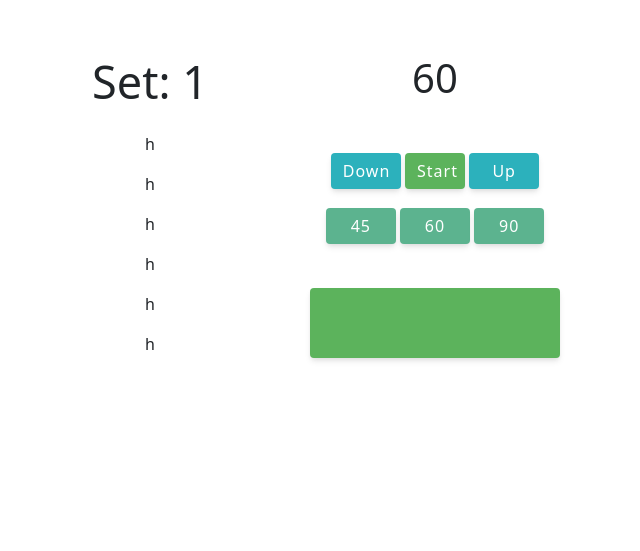
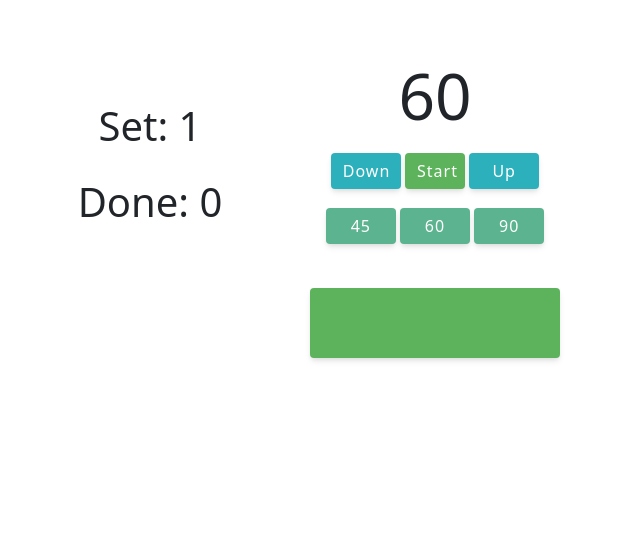
Before and after one commit to P-Pimentinha/OIT, a website with bundled scripts: page public/index.html in a window 1280 px wide. Shown: the whole page, without its empty margins (205-845 px from the left). Built offline with nearby package versions, Linux system fonts and the light colour scheme.

Commit message:
Style: Changes Layout // feat: after the set is complete adds one to the complete counter

```diff
--- a/public/css/timer.css
+++ b/public/css/timer.css
@@ -3,10 +3,10 @@
   text-align: center; */
 }
 
-/* .counter {
-  width: 100px;
-  font-size: 100%;
-} */
+.counter {
+  /* width: 100px; */
+  font-size: 400%;
+}
 
 .mainRow {
   height: 500px;
@@ -22,7 +22,11 @@
 }
 
 #set {
-  font-size: 45px;
+  font-size: 40px;
+}
+
+#completed {
+  font-size: 40px;
 }
 
 .btn {
--- a/public/index.html
+++ b/public/index.html
@@ -37,17 +37,12 @@
     <div class="container text-center mt-5">
       <div class="row mainRow">
         <!-- col 1 -->
-        <div class="col">
+        <div class="col mt-5">
           <div class="row">
             <div class="col"></div>
             <div class="col">
               <p id="set"></p>
-              <p>h</p>
-              <p>h</p>
-              <p>h</p>
-              <p>h</p>
-              <p>h</p>
-              <p>h</p>
+              <p id="completed"></p>
             </div>
           </div>
         </div>
@@ -55,7 +50,7 @@
         <!-- col 2 -->
         <div class="col">
           <div class="row secondaryRow">
-            <div class="col"><p class="counter fs-1"></p></div>
+            <div class="col"><p class="counter"></p></div>
           </div>
 
           <div class="row secondaryRow">
--- a/public/js/timer.js
+++ b/public/js/timer.js
@@ -10,6 +10,7 @@ const resTwo = document.querySelector('.res60');
 const resThree = document.querySelector('.res90');
 const squareAlert = document.querySelector('.alert');
 const set = document.getElementById('set');
+const completedId = document.getElementById('completed');
 
 const timerObj = new Timer();
 const setObj = new Set();
@@ -32,6 +33,7 @@ let interval;
 (function setTimer() {
   const time = localStorage.getItem('timer');
   const setLoSt = localStorage.getItem('set');
+  const completed = localStorage.getItem('completed');
 
   if (time && time != 0) {
     timerObj.setTime(time);
@@ -45,9 +47,13 @@ let interval;
     setObj.setSet(1);
   }
 
+  if (completed) {
+    setObj.setCompleted(completed);
+  }
+
   counter.innerHTML = timerObj.getTime();
-
   set.innerHTML = 'Set: ' + setObj.getSet();
+  completedId.innerHTML = 'Done: ' + setObj.getCompleted();
 })();
 
 function initTimer() {
@@ -91,7 +97,7 @@ function timerFunc() {
     clearInterval(interval);
     timerObj.setTime(localStorage.getItem('timer'));
     counter.innerHTML = timerObj.getTime();
-    setObj.add(set);
+    setObj.add(set, completedId);
     return;
   }
   timerObj.subTimer(counter);
--- a/public/js/timer/Set.js
+++ b/public/js/timer/Set.js
@@ -1,17 +1,33 @@
 export default class Set {
-  constructor(set = 1) {
+  constructor(set = 1, completed = 0) {
     this.set = set;
+    this.completed = completed;
   }
 
   //methods
-  add(set) {
+  add(set, completed) {
     this.set++;
-    if (this.set === 5) this.set = 1;
+    if (this.set === 5) {
+      this.set = 1;
+      this.completed++;
+      localStorage.setItem('completed', this.completed);
+      completed.innerHTML = 'Done: ' + this.completed;
+    }
     localStorage.setItem('set', this.set);
     set.innerHTML = 'Set: ' + this.set;
   }
 
+  addCompleted() {}
+
   //getters & setters
+  getCompleted() {
+    return this.completed;
+  }
+
+  setCompleted(completed) {
+    this.completed = completed;
+  }
+
   getSet() {
     return this.set;
   }
```
